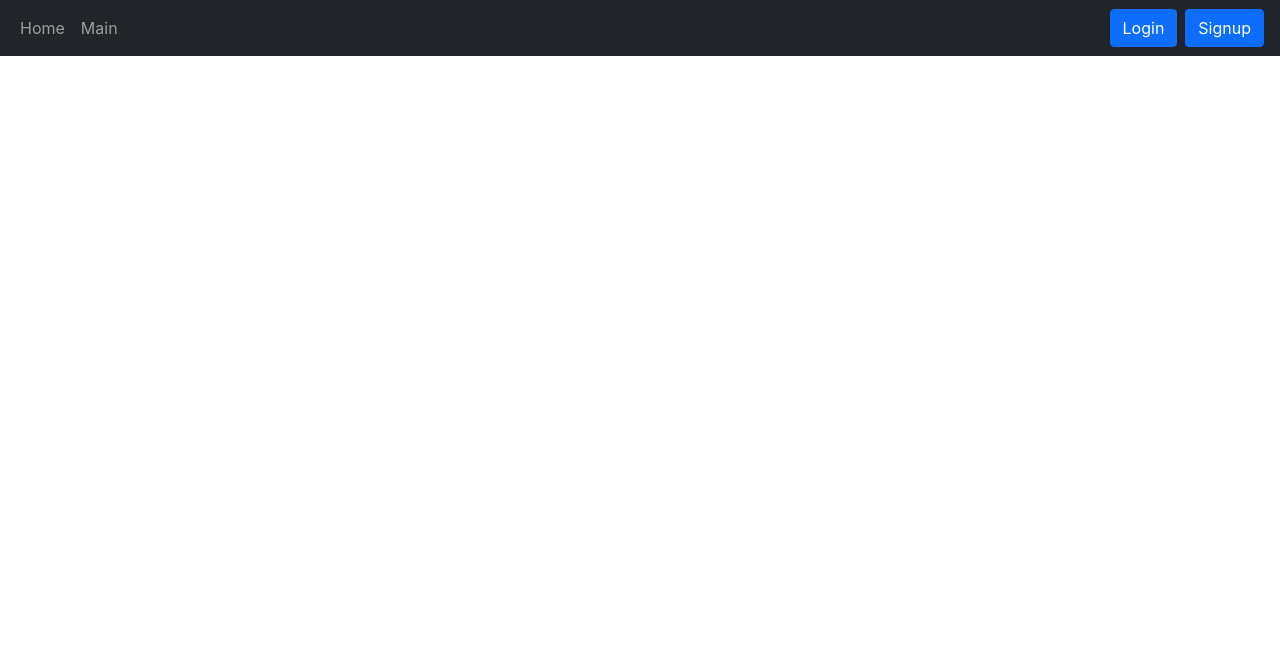
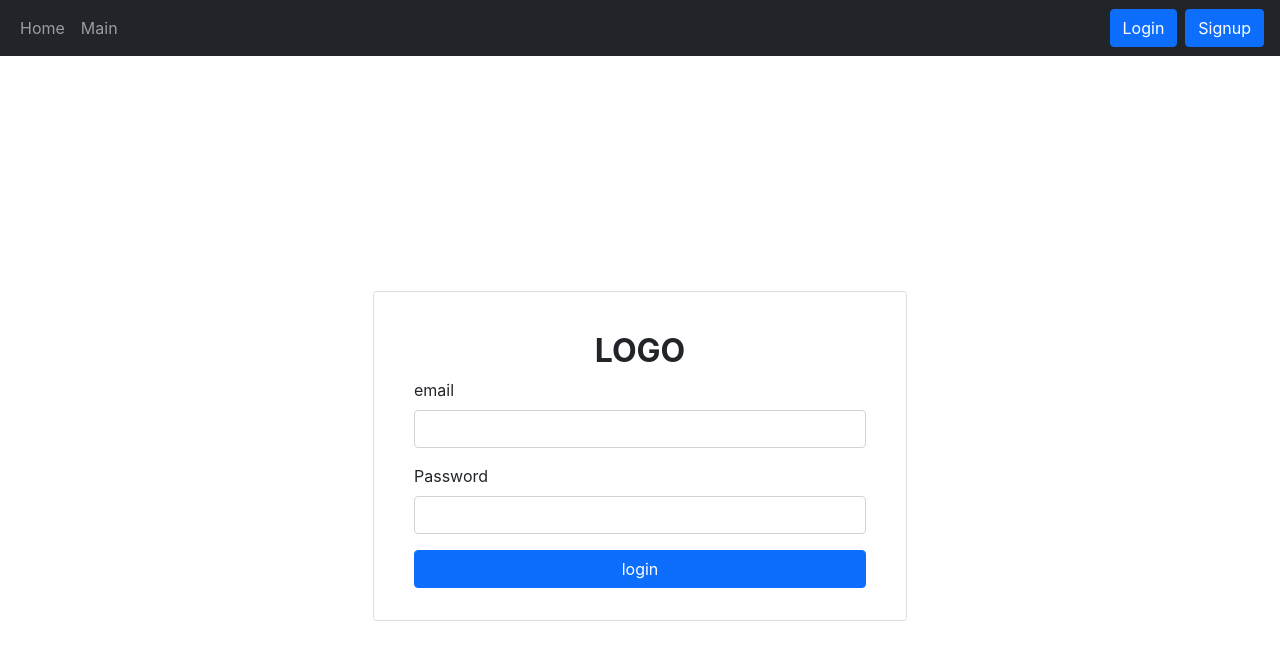
Before and after one commit to Devkinandan50/cloudredux_ass, a React (Create React App) app in the folder frontend/: page /login in a window 1280 px wide. Shown: the top 660 px of the page. Built offline with nearby package versions, Linux system fonts and the light colour scheme; no server answers.

Commit message:
some changes

```diff
--- a/frontend/src/App.js
+++ b/frontend/src/App.js
@@ -8,6 +8,7 @@ import Navbar from './components/Navbar';
 import { Home } from './Pages/Home';
 import Main from './Pages/Main';
 import Signup from './Pages/Signup';
+import Login from './Pages/login';
 
 // import dotenv from 'dotenv';
 // dotenv.config();
@@ -29,6 +30,9 @@ function App() {
                 <Route exact path="/signup">
                   <Signup />
                 </Route>
+                <Route exact path="/login">
+                  <Login />
+                </Route>
               </Switch>
             </div>
           </Router>
--- /dev/null
+++ b/frontend/src/Pages/login.js
@@ -0,0 +1,108 @@
+import React, { useContext, useState } from 'react'
+import { useHistory } from 'react-router-dom'
+import { Col, Button, Row, Container, Card, Form } from 'react-bootstrap';
+import { Select, MenuItem, FormHelperText, FormControl, InputLabel } from '@material-ui/core';
+
+
+
+
+
+const Login = () => {
+    const [credentials, setCredentials] = useState({ email: "", password: "" })
+
+    const handleSubmit = async (e) => {
+        e.preventDefault();
+        // const response = await fetch(`${host}/api/auth/login`, {
+        //     method: 'POST',
+        //     headers: {
+        //         'Content-Type': 'application/json'
+        //     },
+        //     body: JSON.stringify({ email: credentials.email, password: credentials.password })
+        // });
+        // const json = await response.json()
+        // // console.log(json);
+        // if (json.success) {
+        //     // Save the auth token and redirect
+        //     localStorage.setItem('token', json.authtoken);
+        //     set_checK_loginOr_not(true);
+        //     setloginusername(json.firstname);
+        //     toast.success(`${json.message}`, {
+        //         position: "top-center"
+        //     });
+        //     history.push("/");
+        // }
+        // else {
+        //     toast.error(`${json.error || json.error.msg}`, {
+        //         position: "top-center"
+        //     });
+        // }
+    }
+
+    const onChange = (e) => {
+        // get by id or name
+        setCredentials({ ...credentials, [e.target.name]: e.target.value })
+    }
+
+    return (
+        <div>
+            <div>
+                <Container>
+                    <Row className="vh-100 d-flex justify-content-center align-items-center">
+                        <Col md={8} lg={6} xs={12}>
+                            <Card className="px-4">
+                                <Card.Body>
+                                    <div className="mb-3 mt-md-4">
+                                        <h2 className="fw-bold mb-2 text-center text-uppercase ">
+                                            Logo
+                                        </h2>
+                                        <div className="mb-3">
+                                            <Form onSubmit={handleSubmit}>
+
+                                                <Form.Group className="mb-3" controlId="formBasicEmail">
+                                                    <Form.Label className="text-center">
+                                                        email
+                                                    </Form.Label>
+                                                    <input type="email" className="form-control" value={credentials.email} onChange={onChange} id="email" name="email" aria-describedby="emailHelp" />
+                                                </Form.Group>
+
+
+                                                <Form.Group
+                                                    className="mb-3"
+                                                    controlId="formBasicPassword"
+                                                >
+                                                    <Form.Label>Password</Form.Label>
+                                                    <input type="password" className="form-control" value={credentials.password} onChange={onChange} name="password" id="password" />
+                                                </Form.Group>
+
+
+                                                {/* <Form.Label>Are You admin</Form.Label> */}
+
+
+
+
+                                                <Form.Group
+                                                    className="mb-3"
+                                                    controlId="formBasicCheckbox"
+                                                ></Form.Group>
+                                                <div className="d-grid">
+                                                    <Button variant="primary" type="submit">
+                                                        login
+                                                    </Button>
+                                                </div>
+                                            </Form>
+
+                                        </div>
+                                    </div>
+                                </Card.Body>
+                            </Card>
+                        </Col>
+                    </Row>
+                </Container>
+            </div>
+
+
+        </div>
+    )
+}
+
+export default Login
```
Also changed, not shown: 1 other file (tests, documents, lock files or other folders).
